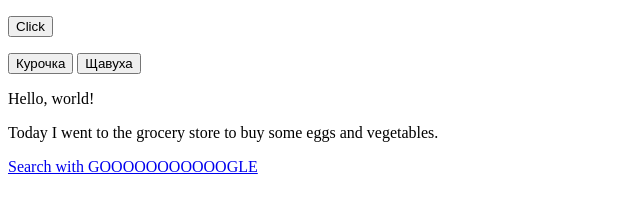
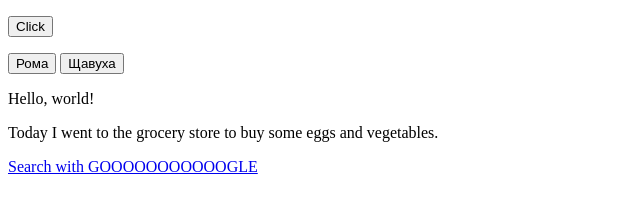
Before and after one commit to romka318/my_site, a plain HTML site: page index.html in a window 1280 px wide. Shown: the full height of the page, 0-640 px from the left. Drawn offline with Linux system fonts and the light colour scheme.

Commit message:
Поменял имя на нормальное

```diff
--- a/index.html
+++ b/index.html
@@ -10,7 +10,7 @@
             Click
         </button>
     </p>
-    <p><button>Курочка</button> <button>Щавуха</button></p>
+    <p><button>Рома</button> <button>Щавуха</button></p>
     <p>Hello, world!</p>
     <p>Today I went to the grocery store to buy some eggs and vegetables.</p>
     <a href="https://google.com">Search with GOOOOOOOOOOOGLE</a>
```
